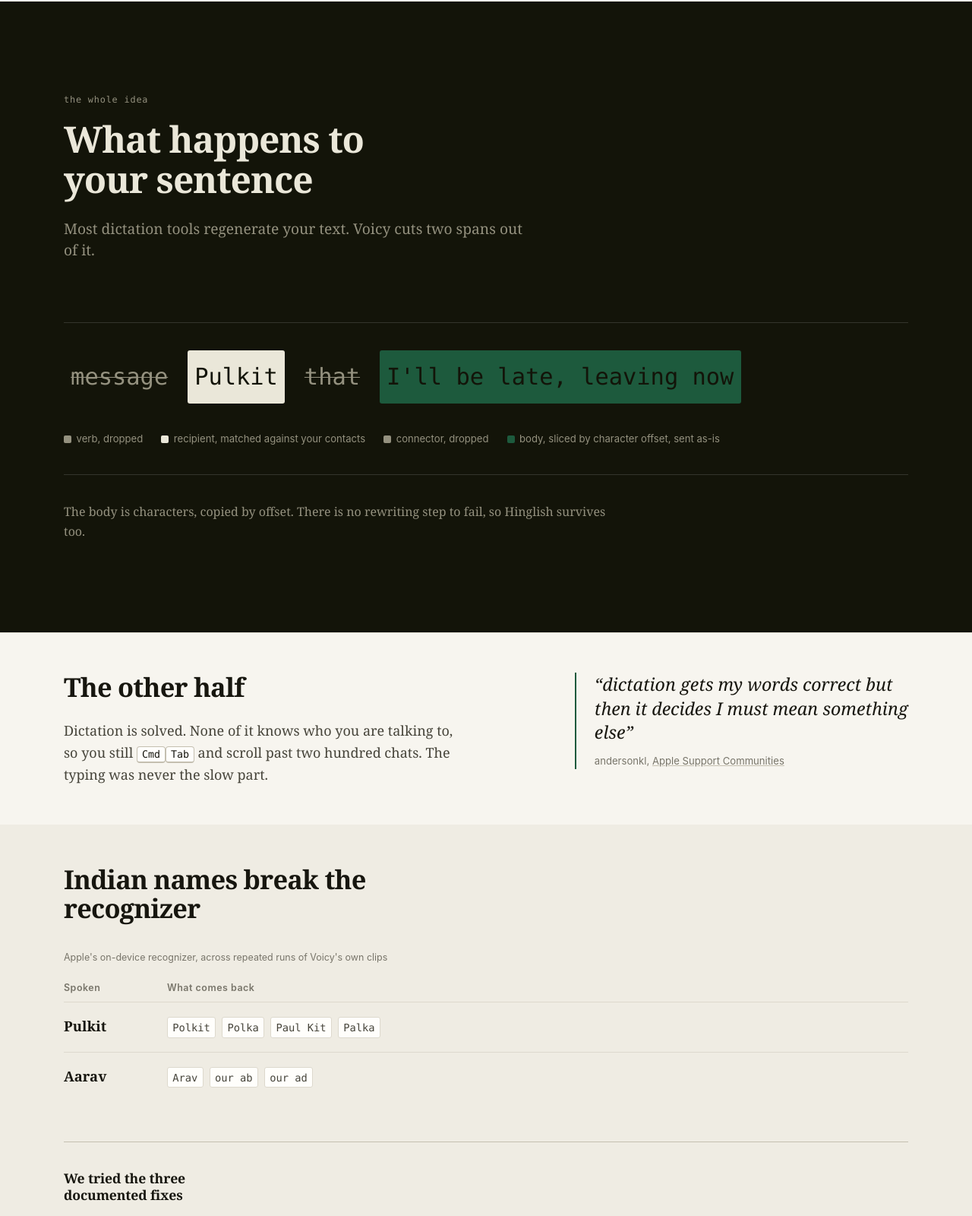
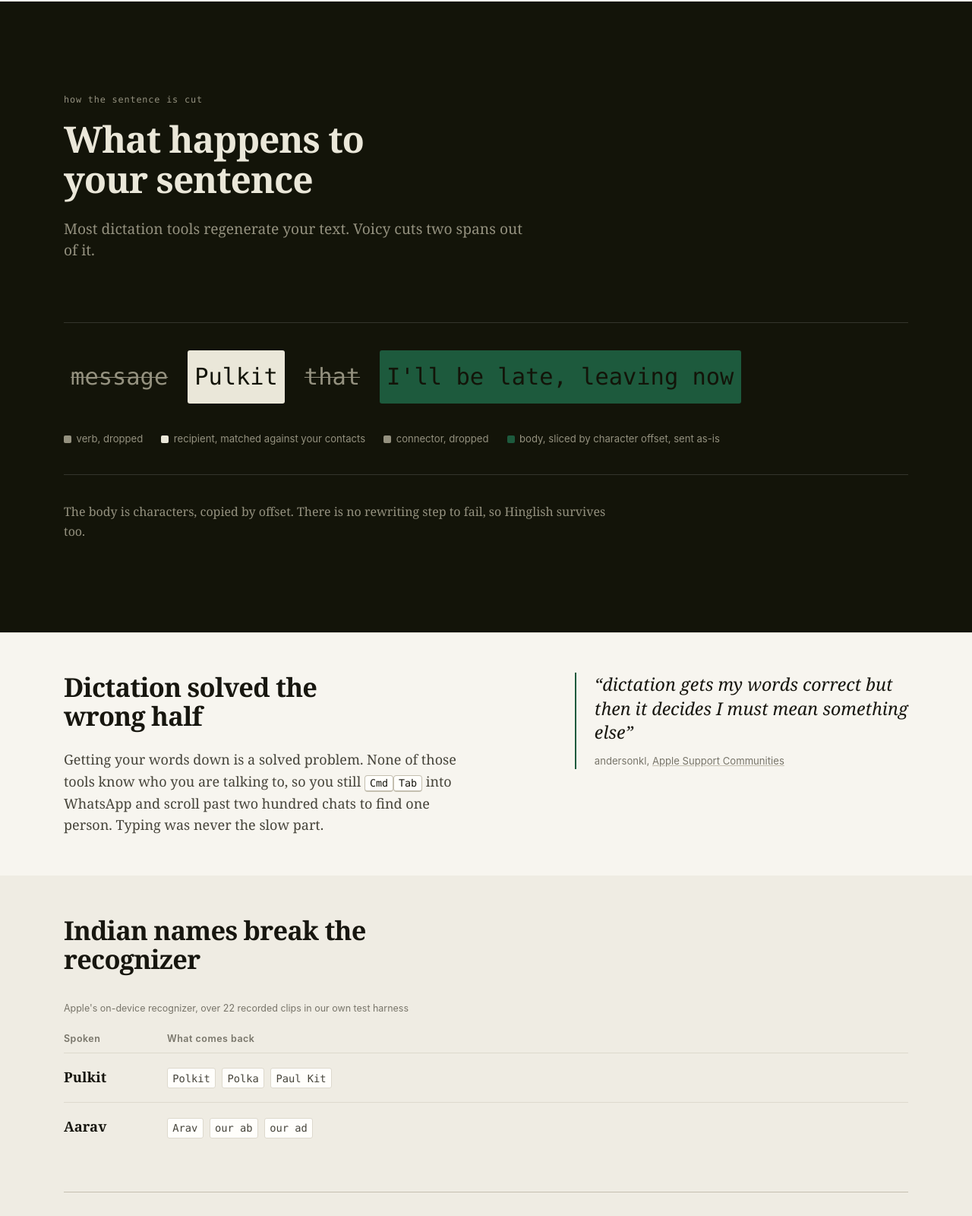
Before and after one commit to Rishet11/voicy, a plain HTML site: page landing/index.html in a window 1280 px wide. Shown: the part 600-2200 px from the top of the page at 76% size. Drawn offline with Linux system fonts and the light colour scheme.

Commit message:
landing: cut remaining ai tells, drop unsupported palka mangle

```diff
--- a/landing/index.html
+++ b/landing/index.html
@@ -3,7 +3,7 @@
 <head>
 <meta charset="utf-8">
 <meta name="viewport" content="width=device-width, initial-scale=1">
-<title>Voicy: say who and what, and it is typed in WhatsApp</title>
+<title>Voicy: say who and what, and WhatsApp is already typed</title>
 <meta name="description" content="Hold Ctrl+Space, say who and what. WhatsApp opens with your exact words in the right chat. On-device, your words never rewritten, no WhatsApp API. macOS, open source, early.">
 <link rel="stylesheet" href="styles.css">
 </head>
@@ -53,7 +53,7 @@
   <!-- ============ THE BIG ONE: the slicing mechanism ============ -->
   <section class="slice" id="slice" aria-labelledby="slice-h">
     <div class="wrap">
-      <p class="eyebrow eyebrow-inv">the whole idea</p>
+      <p class="eyebrow eyebrow-inv">how the sentence is cut</p>
       <h2 id="slice-h">What happens to your sentence</h2>
       <p class="lede lede-inv">Most dictation tools regenerate your text. Voicy cuts two spans out of it.</p>
 
@@ -80,8 +80,8 @@
   <section class="section" id="why" aria-labelledby="why-h">
     <div class="wrap two-col">
       <div>
-        <h2 id="why-h">The other half</h2>
-        <p>Dictation is solved. None of it knows who you are talking to, so you still <kbd>Cmd</kbd><kbd>Tab</kbd> and scroll past two hundred chats. The typing was never the slow part.</p>
+        <h2 id="why-h">Dictation solved the wrong half</h2>
+        <p>Getting your words down is a solved problem. None of those tools know who you are talking to, so you still <kbd>Cmd</kbd><kbd>Tab</kbd> into WhatsApp and scroll past two hundred chats to find one person. Typing was never the slow part.</p>
       </div>
       <blockquote class="quote">
         <p>&ldquo;dictation gets my words correct but then it decides I must mean something else&rdquo;</p>
@@ -96,12 +96,12 @@
       <h2 id="names-h">Indian names break the recognizer</h2>
 
       <table class="mangle">
-        <caption>Apple's on-device recognizer, across repeated runs of Voicy's own clips</caption>
+        <caption>Apple's on-device recognizer, over 22 recorded clips in our own test harness</caption>
         <thead>
           <tr><th scope="col">Spoken</th><th scope="col">What comes back</th></tr>
         </thead>
         <tbody>
-          <tr><th scope="row">Pulkit</th><td><span class="wrong">Polkit</span> <span class="wrong">Polka</span> <span class="wrong">Paul Kit</span> <span class="wrong">Palka</span></td></tr>
+          <tr><th scope="row">Pulkit</th><td><span class="wrong">Polkit</span> <span class="wrong">Polka</span> <span class="wrong">Paul Kit</span></td></tr>
           <tr><th scope="row">Aarav</th><td><span class="wrong">Arav</span> <span class="wrong">our ab</span> <span class="wrong">our ad</span></td></tr>
         </tbody>
       </table>
@@ -172,7 +172,7 @@
   <section class="section section-narrow" id="voicenotes" aria-labelledby="vn-h">
     <div class="wrap">
       <p class="eyebrow eyebrow-warn">half done, not wired in</p>
-      <h2 id="vn-h">Voice notes you can read</h2>
+      <h2 id="vn-h">Voice notes: decoded, not yet readable</h2>
       <p>Decoding real WhatsApp voice notes works, proven on real files. Transcribing them does not: the ones we sampled are Hindi and Punjabi, and the English model turns those into confident nonsense. It needs language selection before it ships.</p>
       <blockquote class="quote quote-inline">
         <p>&ldquo;WhatsApp's voice note transcription on desktop is either missing entirely or very inaccurate for me.&rdquo;</p>
@@ -184,7 +184,7 @@
   <!-- ============ FAQ ============ -->
   <section class="section" id="faq" aria-labelledby="faq-h">
     <div class="wrap">
-      <h2 id="faq-h">Questions</h2>
+      <h2 id="faq-h">Before you build it</h2>
       <p class="spec"><span>macOS 26</span><span>Apple Silicon</span><span>WhatsApp Desktop</span><span>offline except delivery</span></p>
       <div class="faq">
         <details>
@@ -205,7 +205,7 @@
 
   <section class="closer">
     <div class="wrap">
-      <p class="closer-line">A hotkey, a slice, and a confirm card.</p>
+      <p class="closer-line">One key held down, and the message is sitting in the right chat.</p>
       <a class="btn btn-primary" href="https://github.com/Rishet11/voicy">Read the source</a>
       <a class="btn btn-ghost" href="pitch.html">Why we built it this way</a>
     </div>
```
Also changed, not shown: 1 other file.
